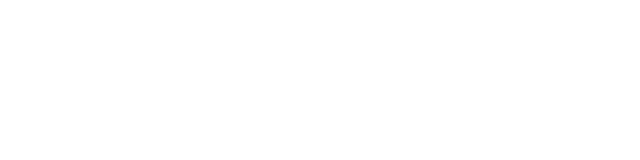
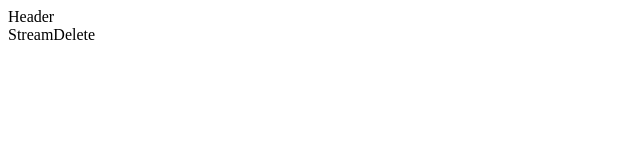
Before and after one commit to bhosaleT/wecast--twitch-clone-, a React (Create React App) app in the folder client/: page /streams/delete in a window 1280 px wide. Shown: the top 160 px of the page, without its empty margins (0-640 px from the left). Built offline with nearby package versions, Linux system fonts and the light colour scheme.

Commit message:
setting up react-router and wiring up routes to all the stream components

```diff
--- a/client/src/components/App.js
+++ b/client/src/components/App.js
@@ -1,21 +1,25 @@
 import React from "react";
 import { BrowserRouter, Route } from "react-router-dom";
 
-const PageOne = () => {
-  return <div>PageOne</div>;
-};
+import StreamCreate from "./Streams/StreamCreate";
+import StreamDelete from "./Streams/StreamDelete";
+import StreamEdit from "./Streams/StreamEdit";
+import StreamList from "./Streams/StreamList";
+import StreamShow from "./Streams/StreamShow";
 
-const PageTwo = () => {
-  return <div>PageTwo</div>;
-};
+import Header from './Header';
 
 const App = () => {
   return (
     <div>
+    <Header />
       <BrowserRouter>
         <div>
-          <Route path="/" exact component={PageOne} />
-          <Route path="/pageTwo"  component={PageTwo} />
+          <Route path="/" exact component={StreamList} />
+          <Route path="/streams/new" exact component={StreamCreate} />
+          <Route path="/streams/edit" exact component={StreamEdit} />
+          <Route path="/streams/delete" exact component={StreamDelete} />
+          <Route path="/streams/show" exact component={StreamShow} />
         </div>
       </BrowserRouter>
     </div>
--- /dev/null
+++ b/client/src/components/Header.js
@@ -0,0 +1,7 @@
+import React from "react";
+
+const Header = () => {
+  return <div>Header</div>;
+};
+
+export default Header;
--- /dev/null
+++ b/client/src/components/Streams/StreamCreate.js
@@ -0,0 +1,7 @@
+import React from "react";
+
+const StreamCreate = () => {
+  return <div>StreamCreate</div>;
+};
+
+export default StreamCreate;
--- /dev/null
+++ b/client/src/components/Streams/StreamDelete.js
@@ -0,0 +1,7 @@
+import React from "react";
+
+const StreamDelete = () => {
+  return <div>StreamDelete</div>;
+};
+
+export default StreamDelete;
--- /dev/null
+++ b/client/src/components/Streams/StreamEdit.js
@@ -0,0 +1,7 @@
+import React from "react";
+
+const StreamEdit = () => {
+  return <div>StreamEdit</div>;
+};
+
+export default StreamEdit;
--- /dev/null
+++ b/client/src/components/Streams/StreamList.js
@@ -0,0 +1,7 @@
+import React from "react";
+
+const StreamList = () => {
+  return <div>StreamList</div>;
+};
+
+export default StreamList;
--- /dev/null
+++ b/client/src/components/Streams/StreamShow.js
@@ -0,0 +1,7 @@
+import React from "react";
+
+const StreamShow = () => {
+  return <div>StreamShow</div>;
+};
+
+export default StreamShow;
```
